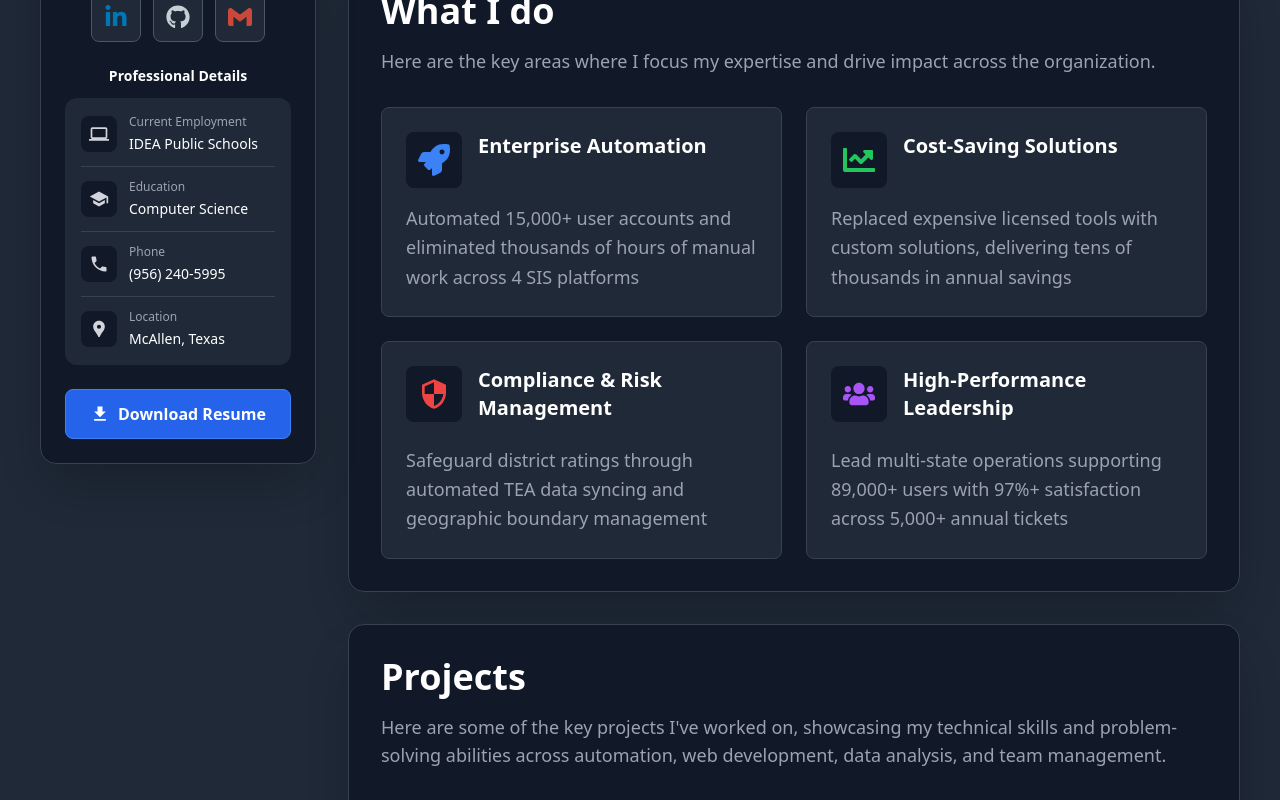
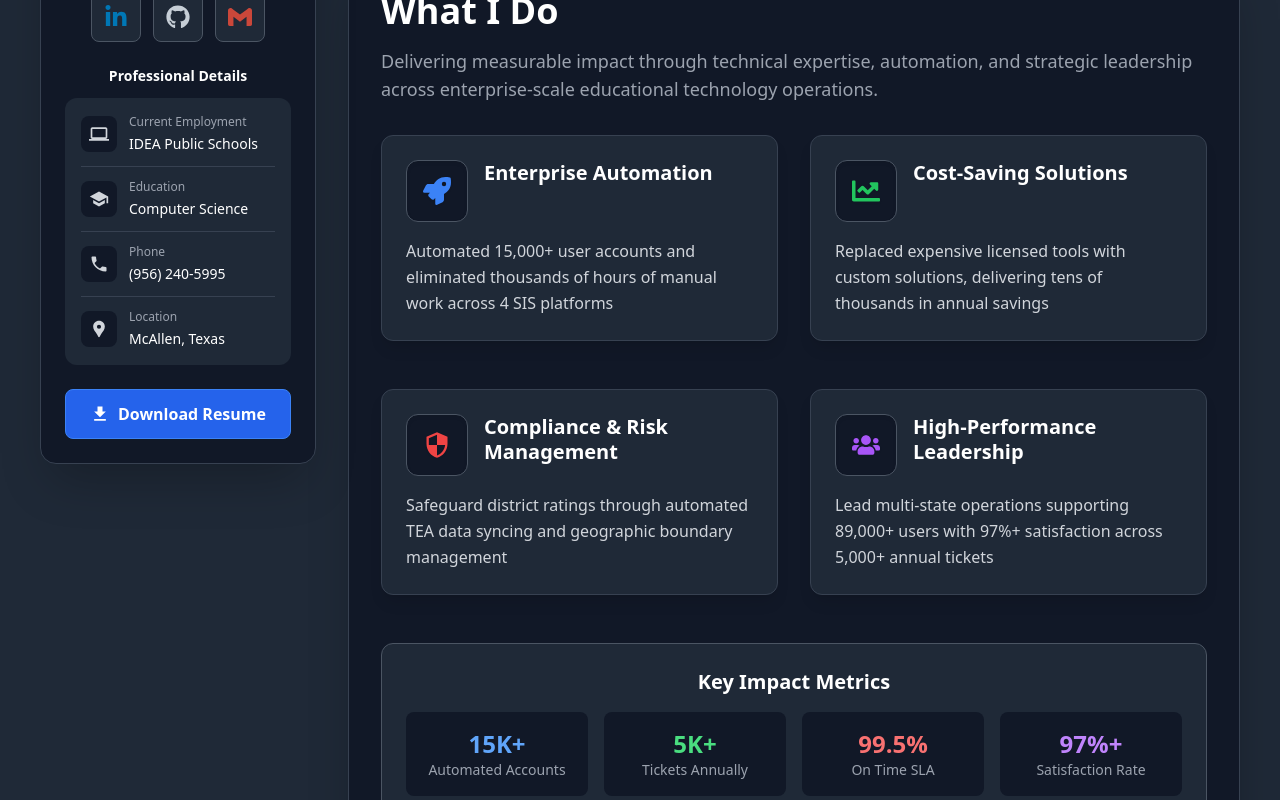
Before and after one commit to Durzo95/jerry-guerrero-portfolio, a Next.js app: page / in a window 1280 px wide. Shown: the part 840-1640 px from the top of the page. Built offline with nearby package versions, Linux system fonts and the light colour scheme.

Commit message:
Enhance MainBodyAboutCard and MainBodyWhatIDo components with improved styling, layout adjustments, and updated content. Introduce a new impact summary section with key metrics and refine card hover effects for better user experience.

```diff
--- a/components/MainBodyAboutCard.tsx
+++ b/components/MainBodyAboutCard.tsx
@@ -11,21 +11,24 @@ interface Props {
 
 export default function MainBodyAboutCard(prop: Props) {
   return (
-    <div className="rounded-lg bg-gray-800 p-6 hover:bg-gray-750 transition-colors duration-300 border border-gray-700 hover:border-gray-600">
+    <div className="relative rounded-xl bg-gray-800 p-6 hover:bg-gray-750 transition-all duration-300 border border-gray-700 hover:border-gray-600 shadow-lg hover:shadow-xl h-full flex flex-col">
+      {/* Subtle accent line */}
+      <div className={`absolute top-0 left-0 w-full h-1 rounded-t-xl bg-gradient-to-r from-${prop.tailwindColor.split('-')[1]}-500 to-${prop.tailwindColor.split('-')[1]}-400`}></div>
+
       {/* Header with icon and title */}
       <div className="flex items-start gap-4 mb-4">
         <div className="flex-shrink-0">
-          <div className="bg-gray-900 p-3 rounded-lg">
-            <prop.Icon size={32} className={prop.tailwindColor} />
+          <div className={`bg-gray-900 p-4 rounded-xl border border-gray-600 shadow-inner`}>
+            <prop.Icon size={28} className={`${prop.tailwindColor} drop-shadow-sm`} />
           </div>
         </div>
         <div className="flex-1">
-          <h3 className="text-white text-xl font-bold mb-2">{prop.title}</h3>
+          <h3 className="text-white text-xl font-bold mb-2 leading-tight">{prop.title}</h3>
         </div>
       </div>
 
       {/* Description */}
-      <p className="text-gray-400 leading-relaxed">
+      <p className="text-gray-300 leading-relaxed text-base flex-grow">
         {prop.description}
       </p>
     </div>
--- a/components/MainBodyWhatIDo.tsx
+++ b/components/MainBodyWhatIDo.tsx
@@ -9,23 +9,53 @@ import whatIDoData from "../data/whatIDoData";
 export default function MainBodyWhatIDo() {
   return (
     <div>
-      <MainBodyTitle title="What I do" />
+      <MainBodyTitle title="What I Do" />
       <div className="text-gray-400 text-lg">
         <p className="mt-4 mb-8">
-          Here are the key areas where I focus my expertise and drive impact across the organization.
+          Delivering measurable impact through technical expertise, automation, and strategic leadership
+          across enterprise-scale educational technology operations.
         </p>
 
-        {/* Two column grid matching project section style */}
-        <div className="grid lg:grid-cols-2 grid-cols-1 gap-6">
+        {/* Enhanced grid layout with better spacing */}
+        <div className="grid grid-cols-1 lg:grid-cols-2 gap-6 lg:gap-8">
           {whatIDoData.map((data, i) => (
-            <MainBodyAboutCard
+            <div
               key={i}
-              Icon={data.Icon}
-              title={data.title}
-              description={data.description}
-              tailwindColor={data.tailwindColor}
-            />
+              className={`transform transition-all duration-300 hover:scale-105 ${
+                i < 2 ? 'lg:mb-4' : ''
+              }`}
+            >
+              <MainBodyAboutCard
+                Icon={data.Icon}
+                title={data.title}
+                description={data.description}
+                tailwindColor={data.tailwindColor}
+              />
+            </div>
           ))}
+        </div>
+
+        {/* Impact Summary */}
+        <div className="mt-12 bg-gray-800 rounded-xl p-6 border border-gray-600">
+          <h3 className="text-white text-xl font-bold mb-4 text-center">Key Impact Metrics</h3>
+          <div className="grid grid-cols-2 lg:grid-cols-4 gap-4 text-center">
+            <div className="bg-gray-900 rounded-lg p-4">
+              <div className="text-2xl font-bold text-blue-400">15K+</div>
+              <div className="text-gray-400 text-sm">Automated Accounts</div>
+            </div>
+            <div className="bg-gray-900 rounded-lg p-4">
+              <div className="text-2xl font-bold text-green-400">5K+</div>
+              <div className="text-gray-400 text-sm">Tickets Annually</div>
+            </div>
+            <div className="bg-gray-900 rounded-lg p-4">
+              <div className="text-2xl font-bold text-red-400">99.5%</div>
+              <div className="text-gray-400 text-sm">On Time SLA</div>
+            </div>
+            <div className="bg-gray-900 rounded-lg p-4">
+              <div className="text-2xl font-bold text-purple-400">97%+</div>
+              <div className="text-gray-400 text-sm">Satisfaction Rate</div>
+            </div>
+          </div>
         </div>
       </div>
     </div>
```
